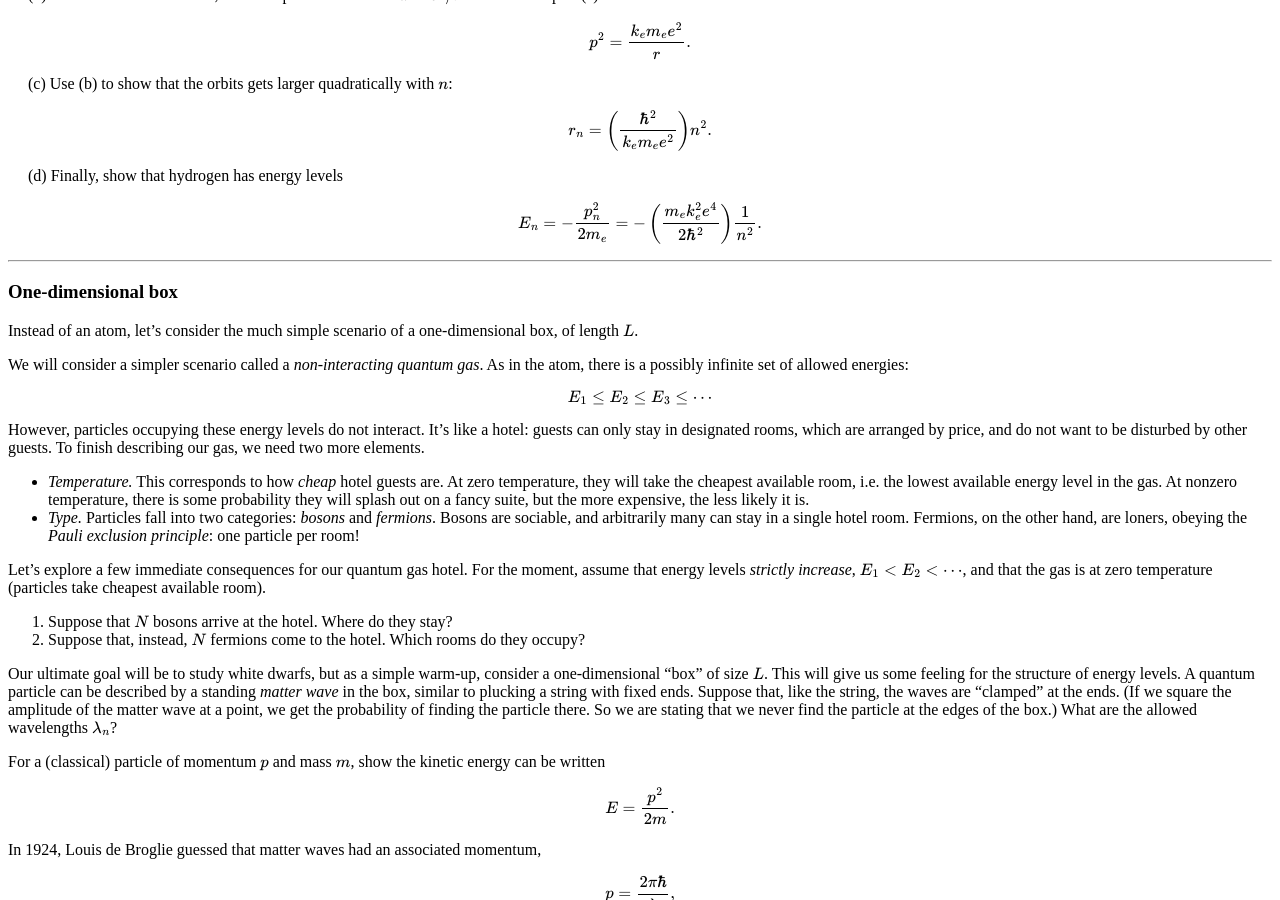
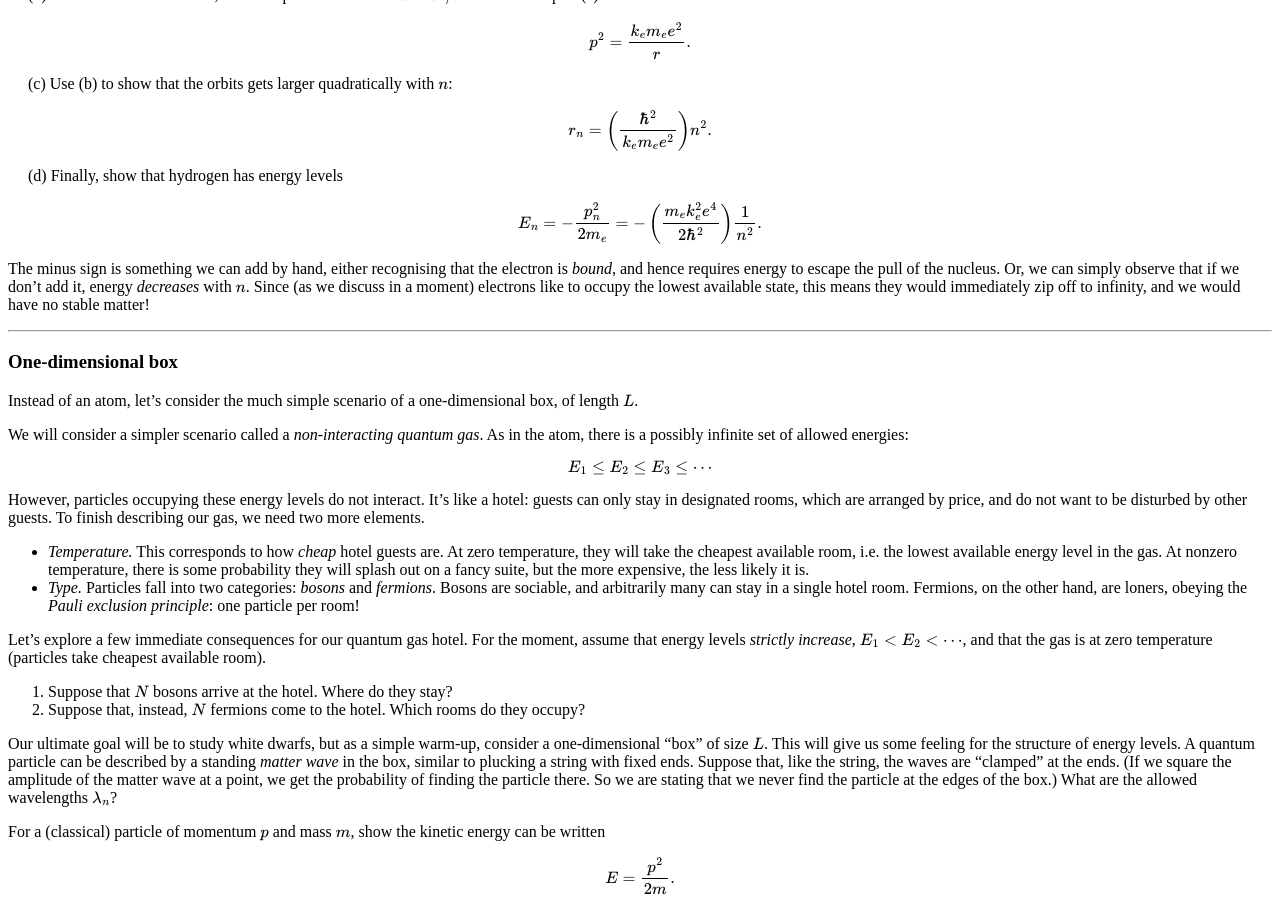
Before and after one commit to hapax/hapax.github.io, a Jekyll site: the page built from assets/chandra.md, in a window 1280 px wide and 900 px high, scrolled down 1898 px. Built offline with Jekyll 4.4.1, drawn with Linux system fonts in a browser that asks for light colours; our own code applies the rules of GitHub Pages for plain Markdown files; formulas are drawn with MathJax 3; a script that is not in the unit is left out.

Commit message:
Update chandra.md

```diff
--- a/assets/chandra.md
+++ b/assets/chandra.md
@@ -172,6 +172,14 @@ $$
 E_n = -\frac{p_n^2}{2m_e} = -\left(\frac{m_ek_e^2
 e^4}{2\hbar^2}\right)  \frac{1}{n^2}.
 $$
+
+The minus sign is something we can add by hand, either recognising
+that the electron is *bound*, and hence requires energy to escape the
+pull of the nucleus.
+Or, we can simply observe that if we don't add it, energy *decreases*
+with $n$. Since (as we discuss in a moment) electrons like to occupy
+the lowest available state, this means they would immediately zip off
+to infinity, and we would have no stable matter!
 
 ---
 
```
